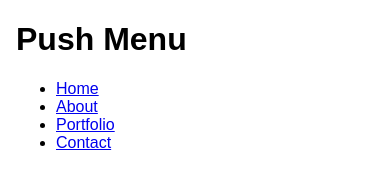
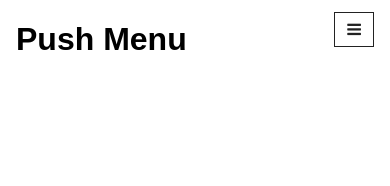
Before and after one commit to cole0228/exercise-3, a plain HTML site: page index.html in a window 390 px wide. Drawn offline with nearby package versions, Linux system fonts and the light colour scheme.

Commit message:
feat(all): in class work
in class work

```diff
--- a/index.html
+++ b/index.html
@@ -9,11 +9,18 @@
 	<meta name="viewport" content="width=device-width,initial-scale=1">
 </head>
 <body class="noscript">
+  <div class="site-wrapper" data-state="slide-closed">
+    <div class="sliding-canvas">
 
       <header class="header">
         <h1>Push Menu</h1>
 
+        <a class="toggle-btn" href="#"><i class="i-menu"></i><span>Menu<span></a>
+
         <nav class="navigation slide-menu">
+
+        <a class="close-btn" href="#"><i class="i-close"></i><span>Close<span></a>
+
           <ul>
               <li><a href="#">Home</a></li>
               <li><a href="#">About</a></li>
@@ -31,6 +38,14 @@
 
       </footer><!-- /footer -->
 
+
+    </div>
+  </div>
+
+
   <!-- JS -->
+
+  <script src="https://ajax.googleapis.com/ajax/libs/jquery/2.1.3/jquery.min.js"></script>
+  <script src="js/push-menu.js" type="text/javascript"></script>
 </body>
 </html>
--- a/scss/components/_main.scss
+++ b/scss/components/_main.scss
@@ -22,7 +22,8 @@ body{
   font-family: sans-serif;
   @include zero;
   // Hides close button if there is no js
-  &.noscript .close-btn{
+  &.noscript .close-btn,
+  &.noscript .toggle-btn{
     display: none;
   }
 }
@@ -31,3 +32,93 @@ header {
   padding: 0 1em;
   position: relative;
 }
+
+.toggle-btn{
+  position: absolute;
+  right: 1em;
+  top: 0;
+}
+
+.navigation ul{
+  @include zero;
+  li{
+    list-style-type: none;
+    &:first-child a{
+      border-top: 1px solid $light-grey;
+    }
+  a{
+    display: block;
+    padding: .5em 1em;
+    text-align: center;
+    border-bottom: 1px solid $light-grey;
+    text-decoration: none;
+    }
+  } // li
+} // .navigation ul
+
+.toggle-btn,
+.close-btn{
+  color: $text-color;
+  height: 40px;
+  width: 40px;
+  span{
+    @include hide-text;
+  }
+  i{
+    border: 1px solid $text-color;
+    padding: .5em;
+  }
+}
+
+.close-btn{
+  margin: 1em;
+}
+
+@media only screen and (max-width: 60em){
+  .site-wrapper{
+    position: relative;
+    overflow: hidden;
+    width: 100%;
+    z-index: 100;
+    .sliding-canvas{
+      width: 100%;
+      height: 100%;
+      positon: relative;
+      transform: translateX(0);
+      @include ease(all, 300ms, ease-in-out);
+    } //.sliding-canvas
+
+    &[data-state="slide-open"] .sliding-canvas{
+      transform: translateX(-100%);
+    }
+
+    &[data-state="slide-open"]{
+      // Allow expansion of navigation past page height, when open
+      overflow: visible;
+    }
+
+  } //.site-wrapper
+
+  .slide-menu{
+    position: absolute;
+    width: 100%;
+    height: 100%;
+    top: 0;
+    bottom: 0;
+    right: -100%;
+    min-height: 600px;
+  }
+
+} // @media
+
+@media only screen and (min-width: 60em){
+  .toggle-btn,
+  .close-btn{
+    display: none;
+  }
+}
+
+body.noscript .slide-menu{
+  position: static;
+  right: auto;
+}
```
Also changed, not shown: css/style.css, 1 other file.
